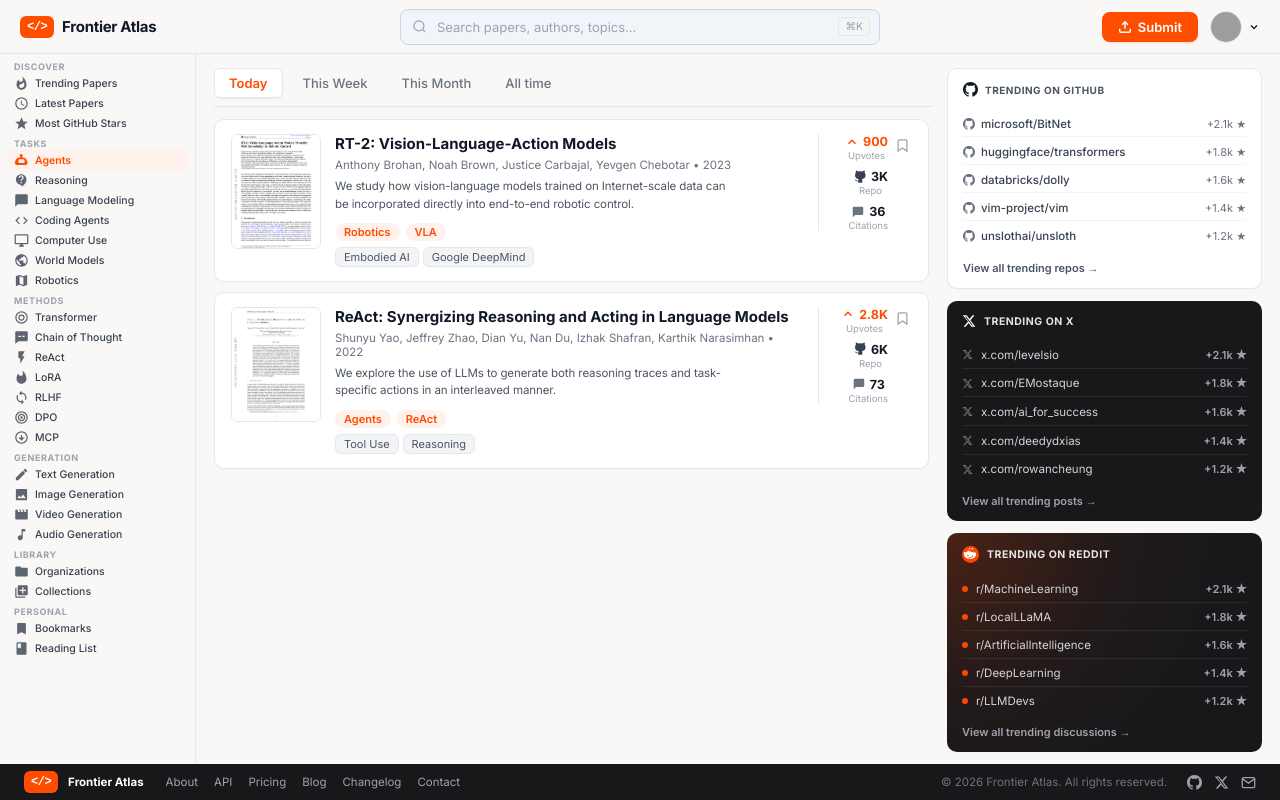
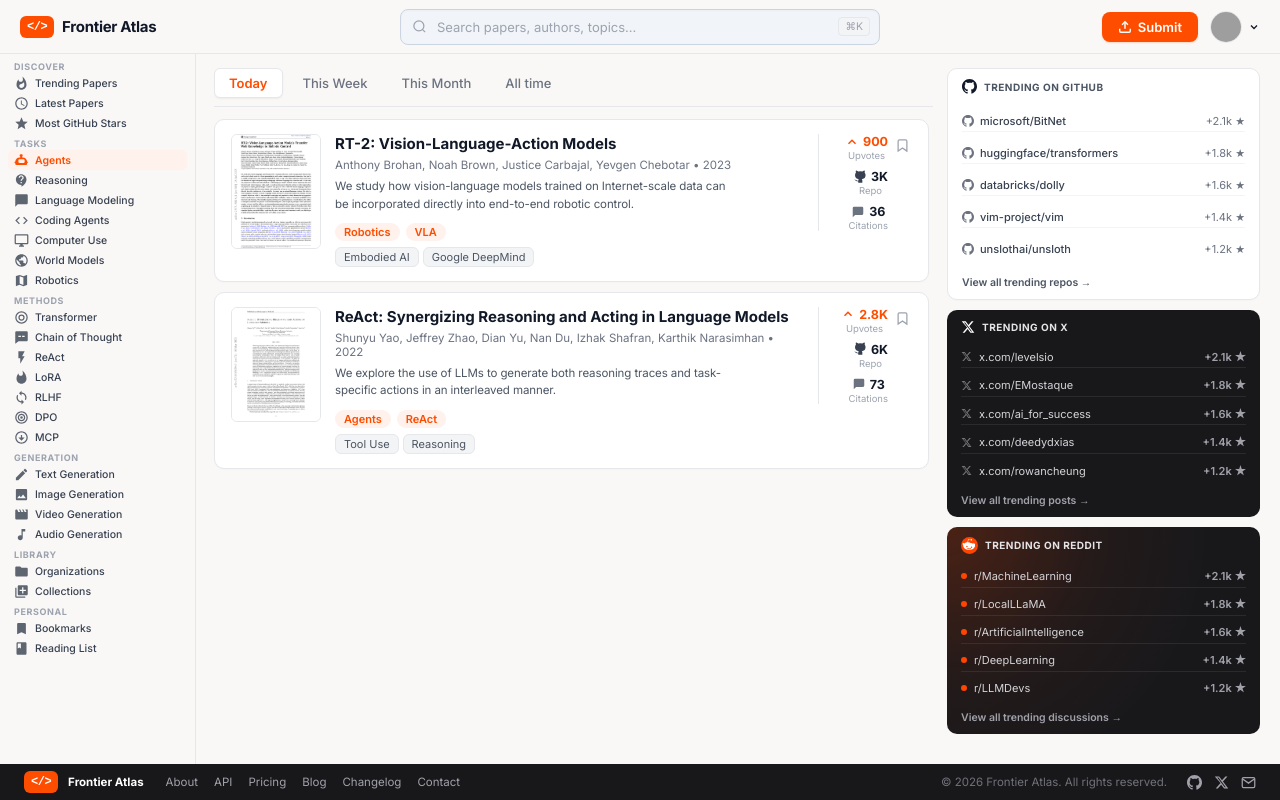
Before and after one commit to Deepak-Solanki04/Frontier_Atlas, a Next.js app: page /agents in a window 1280 px wide. Built offline with nearby package versions, Linux system fonts and the light colour scheme; grey boxes are pictures that could not be loaded.

Commit message:
UI tweak: compact inner padding and spacing across GitHub, X, and Reddit panels (padding 10px 14px, row padding 3.5px) to guarantee GitHub last line is never cut, give GitHub slightly higher vertical flex (1.12), and add 18px bottom padding cushion below Reddit panel off the floor

```diff
--- a/app/globals.css
+++ b/app/globals.css
@@ -252,13 +252,13 @@
 .sota-bench { font-size: 10.5px; color: var(--text-gray); }
 
 /* GitHub Trending light */
-.gh-header-light { display: flex; align-items: center; gap: 7px; margin-bottom: 12px; }
+.gh-header-light { display: flex; align-items: center; gap: 7px; margin-bottom: 6px; }
 .gh-title-light { font-size: 10px; font-weight: 700; color: #4b5563; letter-spacing: 0.5px; }
-.gh-row-light { display: flex; align-items: center; gap: 6px; padding: 5px 0; border-bottom: 1px solid #f3f4f6; font-size: 11.5px; }
+.gh-row-light { display: flex; align-items: center; gap: 6px; padding: 3.5px 0; border-bottom: 1px solid #f3f4f6; font-size: 11px; }
 .gh-row-light:last-of-type { border-bottom: none; }
 .gh-repo-light { flex: 1; color: #374151; font-weight: 500; overflow: hidden; text-overflow: ellipsis; white-space: nowrap; }
 .gh-stars-light { color: #6b7280; font-size: 11px; }
-.gh-view-all-light { display: block; margin-top: 10px; font-size: 11px; font-weight: 600; color: #4b5563; }
+.gh-view-all-light { display: block; margin-top: 6px; font-size: 10.5px; font-weight: 600; color: #4b5563; }
 .gh-view-all-light:hover { color: var(--text-dark); }
 
 /* ═══════ TIME FILTERS ═══════ */
@@ -328,28 +328,30 @@
 .card-bookmark:hover { color: var(--text-dark); }
 
 /* ═══════ RIGHT SIDEBAR (GITHUB, X, REDDIT PANELS) ═══════ */
-.dashboard-right-col { display: flex; flex-direction: column; gap: 12px; height: 100%; width: 315px; flex-shrink: 0; overflow: hidden; }
+.dashboard-right-col { display: flex; flex-direction: column; gap: 10px; height: 100%; width: 315px; flex-shrink: 0; overflow-y: auto; padding-right: 2px; padding-bottom: 18px; }
+.dashboard-right-col::-webkit-scrollbar { width: 4px; }
+.dashboard-right-col::-webkit-scrollbar-thumb { background: #cbd5e1; border-radius: 2px; }
 
-.gh-panel, .trending-panel { flex: 1; min-height: 0; display: flex; flex-direction: column; justify-content: space-between; padding: 13px 15px; overflow: hidden; border-radius: 10px; background: #18181b; color: white; position: relative; }
+.gh-panel, .trending-panel { flex: 1; min-height: 168px; display: flex; flex-direction: column; justify-content: space-between; padding: 10px 14px; overflow: hidden; border-radius: 10px; background: #18181b; color: white; position: relative; }
 
-.gh-panel { background: var(--white); border: 1px solid var(--border); color: var(--text-dark); }
+.gh-panel { flex: 1.12; background: var(--white); border: 1px solid var(--border); color: var(--text-dark); }
 
 .trending-panel-reddit {
   background: radial-gradient(circle at 0% 0%, rgba(255,69,0,0.22) 0%, rgba(255,69,0,0.05) 40%, transparent 70%), #18181b;
 }
 
-.tp-header { display: flex; align-items: center; gap: 8px; margin-bottom: 12px; font-size: 10.5px; font-weight: 700; letter-spacing: 0.5px; color: #e4e4e7; }
+.tp-header { display: flex; align-items: center; gap: 7px; margin-bottom: 6px; font-size: 10px; font-weight: 700; letter-spacing: 0.5px; color: #e4e4e7; }
 
 .reddit-clean-logo { display: flex; align-items: center; justify-content: center; }
 
-.tp-row { display: flex; align-items: center; gap: 8px; padding: 6px 0; border-bottom: 1px solid rgba(255,255,255,0.08); font-size: 11.5px; }
+.tp-row { display: flex; align-items: center; gap: 7px; padding: 3.5px 0; border-bottom: 1px solid rgba(255,255,255,0.08); font-size: 11px; }
 .tp-row:last-of-type { border-bottom: none; }
 
 .reddit-dot { width: 6px; height: 6px; background: #ff4500; border-radius: 50%; flex-shrink: 0; }
 .tp-name { flex: 1; color: #d4d4d8; overflow: hidden; text-overflow: ellipsis; white-space: nowrap; }
 .tp-stat { font-weight: 600; color: #a1a1aa; font-size: 11px; }
 
-.tp-all { display: block; margin-top: 10px; font-size: 11px; font-weight: 600; color: #a1a1aa; }
+.tp-all { display: block; margin-top: 6px; font-size: 10.5px; font-weight: 600; color: #a1a1aa; }
 .tp-all:hover { color: white; }
 
 /* ═══════ FOOTER ═══════ */
```
